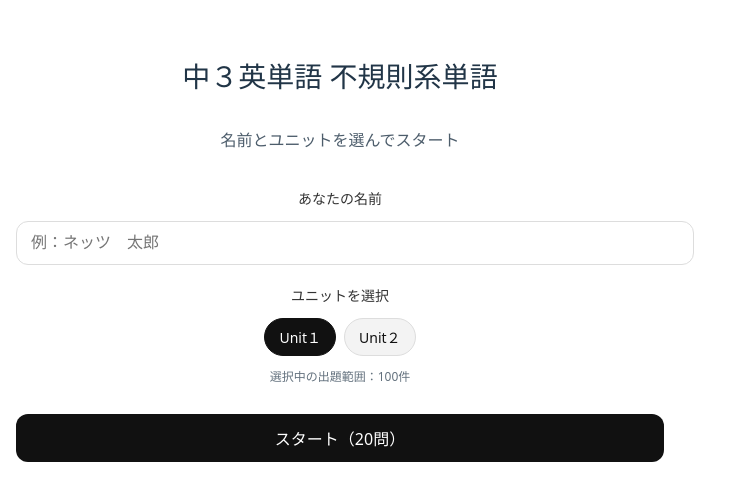
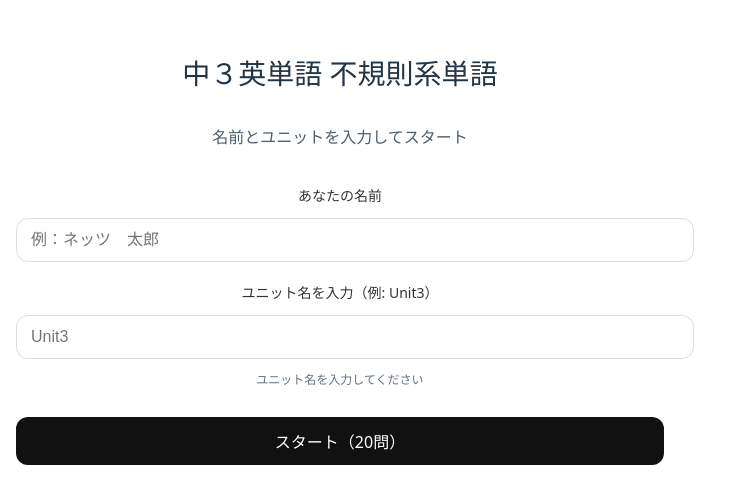
Before and after one commit to kohiramotonetz-create/ohtemae-tango, a React (Vite) app: page / in a window 1280 px wide. Shown: the part 148-652 px from the top of the page, without its empty margins (0-741 px from the left). Built offline with nearby package versions, Linux system fonts and the light colour scheme.

Commit message:
修正１５

```diff
--- a/src/App.jsx
+++ b/src/App.jsx
@@ -11,6 +11,11 @@ const TARGET_SHEET_NAME = "英単語ログ";
 const MODE_FIXED = "日本語→英単語";
 const APP_NAME = import.meta.env.VITE_APP_NAME;
 
+// 手入力補助用の候補（入力は自由。これ以外でもOK）
+const SUGGEST_UNITS = [
+  "Unit1","Unit2","Unit3","Unit4","Unit5","Unit6","Unit7","Unit8"
+];
+
 // ========= ユーティリティ =========
 function canonLevelLabel(s) {
   if (!s) return "";
@@ -18,7 +23,7 @@ function canonLevelLabel(s) {
     .normalize("NFKC")    // 全角→半角など互換正規化
     .toLowerCase()        // 大小無視
     .replace(/\s+/g, "")  // 空白無視
-    .replace(/[-_]/g, ""); // ハイフン/アンダースコア無視
+    .replace(/[-_]/g, "");// ハイフン/アンダースコア無視
 }
 
 function parseCsvRaw(csvText) {
@@ -58,7 +63,6 @@ function splitAnswerCandidates(s) {
   return s.split(DELIMS).map(part => normalizeEn(part)).filter(Boolean);
 }
 
-
 function judgeAnswerJPtoEN(user, item) {
   const userNorm = normalizeEn(user);
   const candidates = splitAnswerCandidates(item.en); // 例: "color/colour" → ["color","colour"]
@@ -81,9 +85,8 @@ function App() {
   const [progress, setProgress] = useState(0);
   const [sent, setSent] = useState(false);
 
-  // ユニット（難易度）候補：CSVから動的生成。初期値は暫定。
-  const [diffOptions, setDiffOptions] = useState(["Unit1", "Unit2"]);
-  const [difficulty, setDifficulty] = useState("Unit1");
+  // 手入力ユニット
+  const [difficulty, setDifficulty] = useState(""); // 完全手入力
 
   // グローバル state
   const [name, setName] = useState("");
@@ -106,7 +109,6 @@ function App() {
     let rows = parseCsvRaw(wordsCsv);
     if (!rows || !rows.length) {
       setAllItems([]);
-    setDiffOptions(["Unit1", "Unit2"]);
       return;
     }
 
@@ -119,28 +121,9 @@ function App() {
       /Unit|レベル|level|難易度/i.test(header[3] ?? "");
     if (SKIP_HEADER || looksHeader) rows = rows.slice(1);
 
-  // ① ユニット候補は "全行" から抽出（en/jp 空でも拾う）
-  const seen = new Map(); // key: canonical, value: original label
-  for (const r of rows) {
-    const raw = String(r[3] ?? "").trim(); // D列: Unit
-    if (!raw) continue;
-    const key = canonLevelLabel(raw);
-    if (!key) continue;
-    if (!seen.has(key)) seen.set(key, raw);
-  }
-  const uniqUnits = Array.from(seen.values());
-  if (uniqUnits.length) {
-    setDiffOptions(uniqUnits);
-    setDifficulty(prev => {
-      const prevKey = canonLevelLabel(prev);
-      const exists = uniqUnits.some(u => canonLevelLabel(u) === prevKey);
-      return exists ? prev : uniqUnits[0];
-    });
-  }
-
-  // ② 出題用データは従来通り（en/jp がある行のみ）
+    // 出題用データ（B:英単語, C:日本語, D:Unit）
     const mapped = rows
-    .filter(r => r.length >= 4 && r[1] && r[2])
+      .filter(r => r.length >= 4 && r[1] && r[2]) // 英/日がある行のみ
       .map(r => ({
         no: String(r[0] ?? "").trim(),
         en: String(r[1] ?? "").trim(),   // 英単語（解答）
@@ -150,10 +133,10 @@ function App() {
     setAllItems(mapped);
   }, []);
 
-
-  // ✅ 難易度でプールを切替（level列がある場合は厳密一致、無い場合は前半/後半）
+  // ✅ 手入力ユニットでプールを切替（レベル列がある場合は厳密一致：表記ゆれは正規化で吸収）
   const pool = useMemo(() => {
     if (!allItems.length) return [];
+    if (!difficulty.trim()) return [];
     const same = (a, b) => canonLevelLabel(a) === canonLevelLabel(b);
 
     const hasLevelCol = allItems.some(it => String(it.level || "").trim().length > 0);
@@ -161,17 +144,14 @@ function App() {
       return allItems.filter(it => same(it.level, difficulty));
     }
 
-    // フォールバック：CSVにレベルが無い場合は前半=diffOptions[0]、後半=diffOptions[1]扱い
-    const mid = Math.ceil(allItems.length / 2);
-    const idx = diffOptions.findIndex(opt => same(opt, difficulty));
-    return idx === 0 ? allItems.slice(0, mid) : allItems.slice(mid);
-  }, [allItems, difficulty, diffOptions]);
+    // 万一レベル列が無いCSVのときは、手入力でも全件（必要なら任意で変えてOK）
+    return allItems;
+  }, [allItems, difficulty]);
 
   // 開始可能条件
   const canStart = useMemo(() => {
-    const exists = diffOptions.some(opt => canonLevelLabel(opt) === canonLevelLabel(difficulty));
-    return pool.length >= 1 && name.trim().length > 0 && exists;
-  }, [pool.length, name, difficulty, diffOptions]);
+    return pool.length >= 1 && name.trim().length > 0 && difficulty.trim().length > 0;
+  }, [pool.length, name, difficulty]);
 
   // qIndex 変更時/quiz開始時に入力欄リセット
   useEffect(() => { if (step === "quiz") setValue(""); }, [qIndex, step]);
@@ -239,7 +219,7 @@ function App() {
       timestamp: new Date().toISOString(),
       user_name: name,
       mode: MODE_FIXED,
-      difficulty,
+      difficulty, // 手入力ユニット名をそのまま送る
       score: answers.filter((a) => a && a.ok).length,
       duration_sec: USE_TOTAL_TIMER ? (TOTAL_TIME_SEC_DEFAULT - totalLeft) : null,
       question_set_id: `auto-${Date.now()}`,
@@ -267,7 +247,7 @@ function App() {
     content = (
       <div style={wrapStyle}>
         <h1 style={{ fontSize: 28, marginBottom: 8 }}>中３英単語 不規則系単語</h1>
-        <p style={{ opacity: 0.8, marginBottom: 16 }}>名前とユニットを選んでスタート</p>
+        <p style={{ opacity: 0.8, marginBottom: 16 }}>名前とユニットを入力してスタート</p>
 
         <label style={labelStyle}>あなたの名前</label>
         <input
@@ -277,28 +257,23 @@ function App() {
           onChange={(e) => setName(e.target.value)}
         />
 
-        {/* ✅ 難易度（ユニット）選択 */}
-        <label style={labelStyle}>ユニットを選択</label>
-        <div style={{ display: "flex", gap: 8, justifyContent: "center", flexWrap: "wrap" }}>
-          {diffOptions.map((opt) => (
-            <button
-              key={opt}
-              type="button"
-              onClick={() => setDifficulty(opt)}
-              style={{
-                ...chipStyle,
-                background: canonLevelLabel(difficulty) === canonLevelLabel(opt) ? "#111" : "#f3f3f3",
-                color: canonLevelLabel(difficulty) === canonLevelLabel(opt) ? "#fff" : "#111",
-                borderColor: canonLevelLabel(difficulty) === canonLevelLabel(opt) ? "#111" : "#ddd",
-              }}
-            >
-              {opt}
-            </button>
-          ))}
-        </div>
+        {/* ✅ ユニット名は手入力（候補はUnit1〜Unit8を表示） */}
+        <label style={labelStyle}>ユニット名を入力（例: Unit3）</label>
+        <input
+          list="unit-suggestions"
+          style={inputStyle}
+          placeholder="Unit3"
+          value={difficulty}
+          onChange={(e) => setDifficulty(e.target.value)}
+        />
+        <datalist id="unit-suggestions">
+          {SUGGEST_UNITS.map(opt => <option key={opt} value={opt} />)}
+        </datalist>
 
         <div style={{ fontSize: 12, opacity: 0.7 }}>
-          {pool.length ? `選択中の出題範囲：${pool.length}件` : "読込中または該当なし"}
+          {difficulty.trim()
+            ? (pool.length ? `選択中の出題範囲：${pool.length}件` : "該当なし（ユニット名・CSVを確認）")
+            : "ユニット名を入力してください"}
         </div>
 
         <button
@@ -383,7 +358,7 @@ function App() {
       <div style={wrapStyle}>
         <h2 style={{ fontSize: 24, marginBottom: 8 }}>結果</h2>
         <div style={{ marginBottom: 8 }}>
-          名前：<b>{name}</b> ／ 形式：{MODE_FIXED} ／ 難易度：{difficulty}
+          名前：<b>{name}</b> ／ 形式：{MODE_FIXED} ／ 難易度：{difficulty || "-" }
         </div>
         <div style={{ fontSize: 20, marginBottom: 16 }}>
           得点：{score} / {answers.length}
```
Lines whose indentation alone changed are shown as unchanged.
